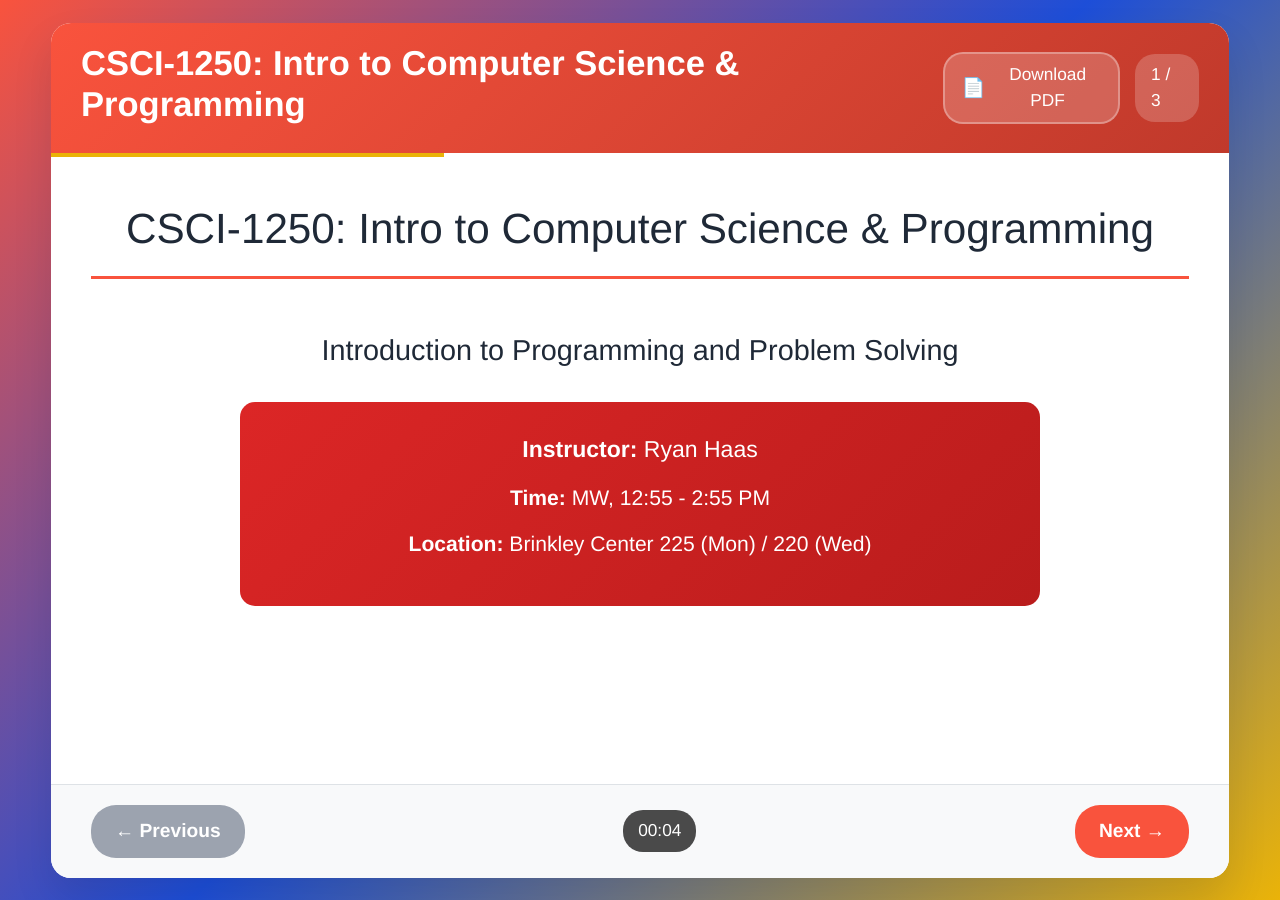
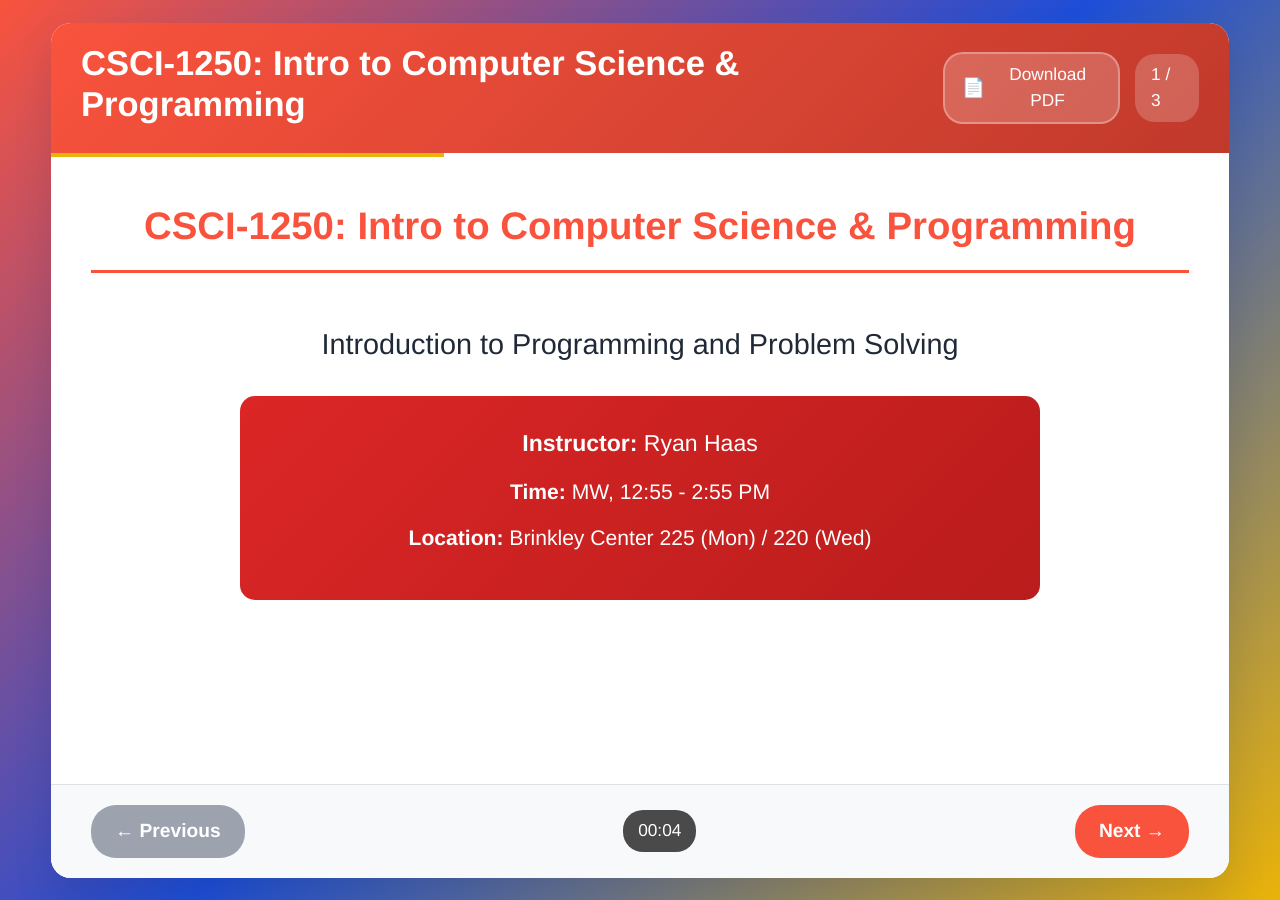
Before and after one commit to CSCI-1250/class_resources_public, a Jekyll site: the page templates/csci_1250_syllabus_slides_template.html, which Jekyll copies as it is, in a window 1280 px wide. Built offline with Jekyll 4.4.1, drawn with Linux system fonts in a browser that asks for light colours.

Commit message:
Adjust slides style

```diff
--- a/index.html
+++ b/index.html
@@ -54,7 +54,7 @@
         .section {
             background: white;
             margin-bottom: 2rem;
-            border-radius: 8px;
+            border-radius: 3px;
             overflow: hidden;
             box-shadow: 0 4px 6px rgba(0,0,0,0.1);
         }
--- a/templates/css/slides_primary_theme.css
+++ b/templates/css/slides_primary_theme.css
@@ -292,8 +292,9 @@ li {
 }
 
 .slide-title {
-    color: #1F2937;
-    font-size: 2.2em;
+    color: #f9533d;
+    font-size: 2em;
+    font-weight: bolder;
     margin-bottom: 30px;
     text-align: center;
     border-bottom: 3px solid #f9533d;
```
